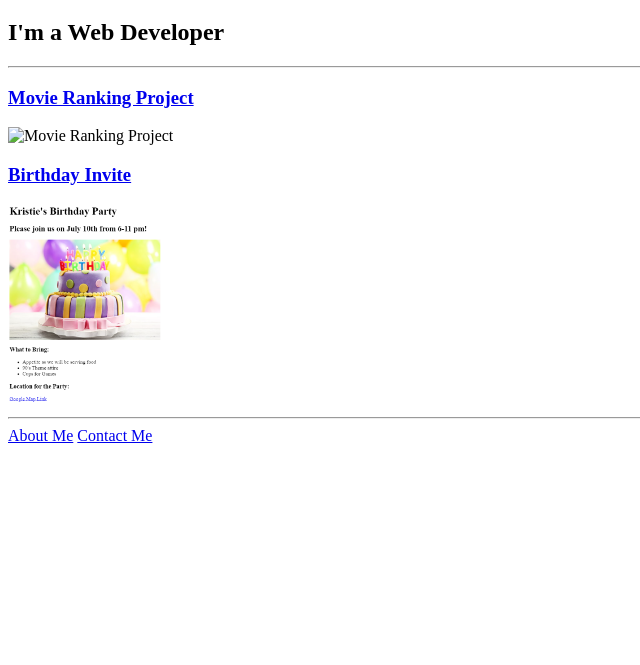
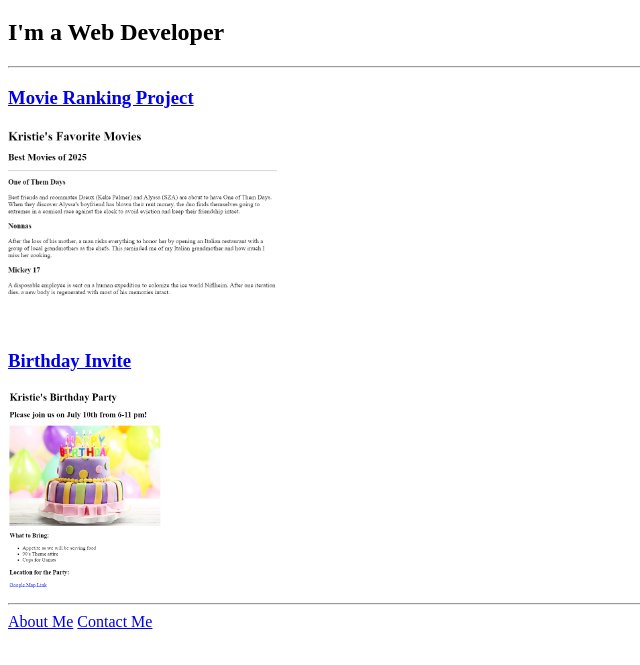
Before and after one commit to tycobri/html-portfolio, a plain HTML site: page index.html in a window 1280 px wide. Shown: the part 61-726 px from the top of the page, without its empty margins (0-640 px from the left). Drawn offline with Linux system fonts and the light colour scheme.

Commit message:
Update index.html

```diff
--- a/index.html
+++ b/index.html
@@ -11,26 +11,12 @@
     <h2>I'm a Web Developer</h2>
     <hr/>
     <h3><a href="./public/movie-ranking.html">Movie Ranking Project</a></h3>
-    <img src="./assets/images/Movie project KR.png/" height="200" alt="Movie Ranking Project"/>
+    <img src="./assets/images/Movie project KR.png" height="200" alt="Movie Ranking Project"/>
 
     <h3><a href="./public/birthday-invite.html">Birthday Invite</a></h3>
-    <img src="./assets/images/KR Birthday invite.png" height="200" alt="Birthday Part Invite"/>
+    <img src="./assets/images/KR Birthday invite.png" height="200" alt="Birthday Party Invite"/>
     <hr/>
     <a href="./public/about.html">About Me</a>
     <a href="./public/contact.html">Contact Me</a>
 </body>
 </html>
-<!-- TODO 1: Create the HTML Boilerplate -->
-<!-- TODO 2: Add Your previous projects' HTML into the public folder -->
-
-<!-- TODO 3: Take screenshots of your project previews and add the images to the images folder -->
-
-<!-- TODO 4: Add titles/subtitles etc. -->
-
-<!-- TODO 5: Add a link to the project pages -->
-
-<!-- TODO 6: Add images to show the project previews
-HINT for TODO 6: You can use the height attribute set to 200 to make the image smaller:
-https://developer.mozilla.org/en-US/docs/Web/HTML/Element/img#attr-height -->
-
-<!-- TODO 7: Add the Contact Me and About Me page links -->
```
